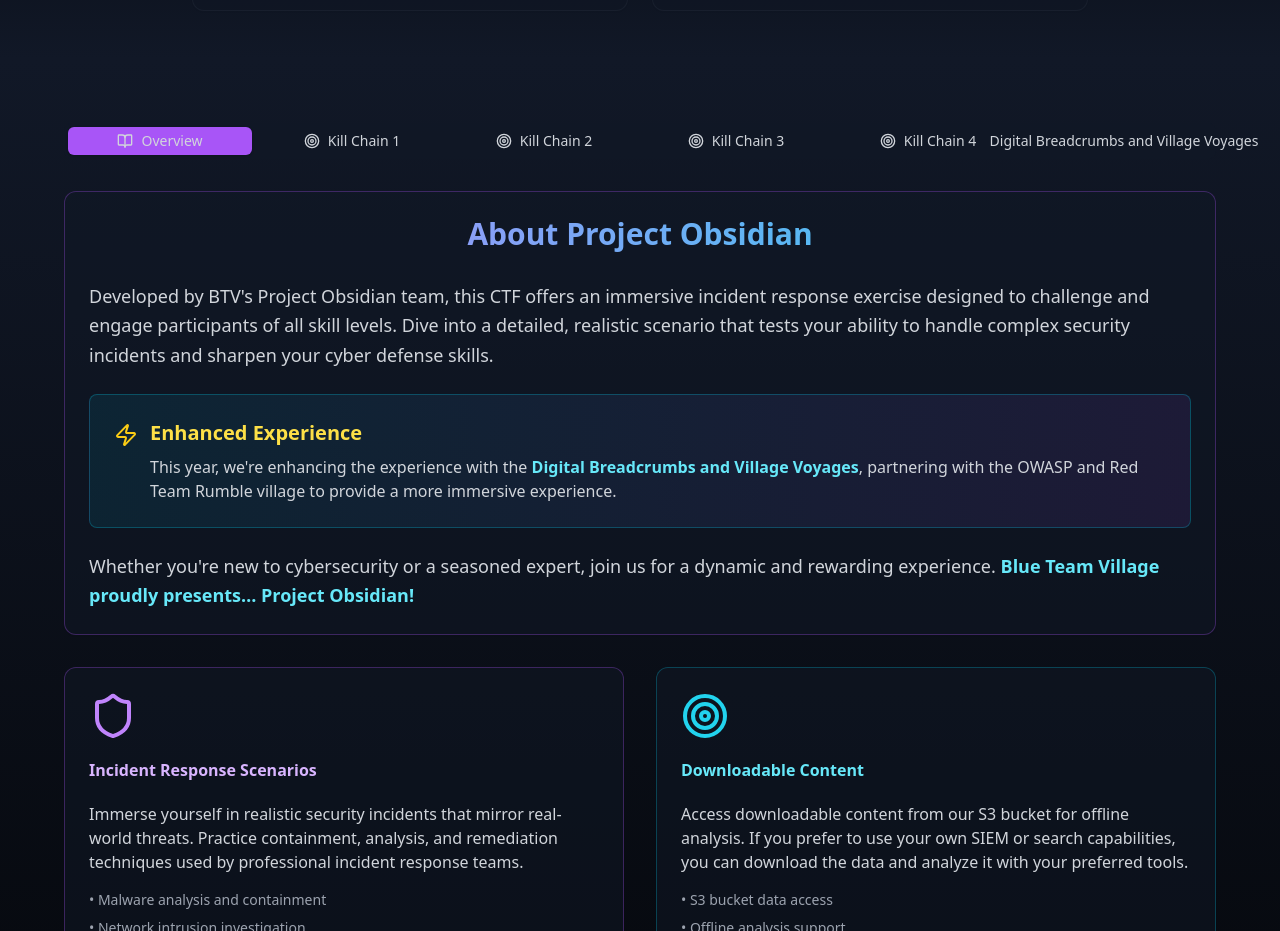
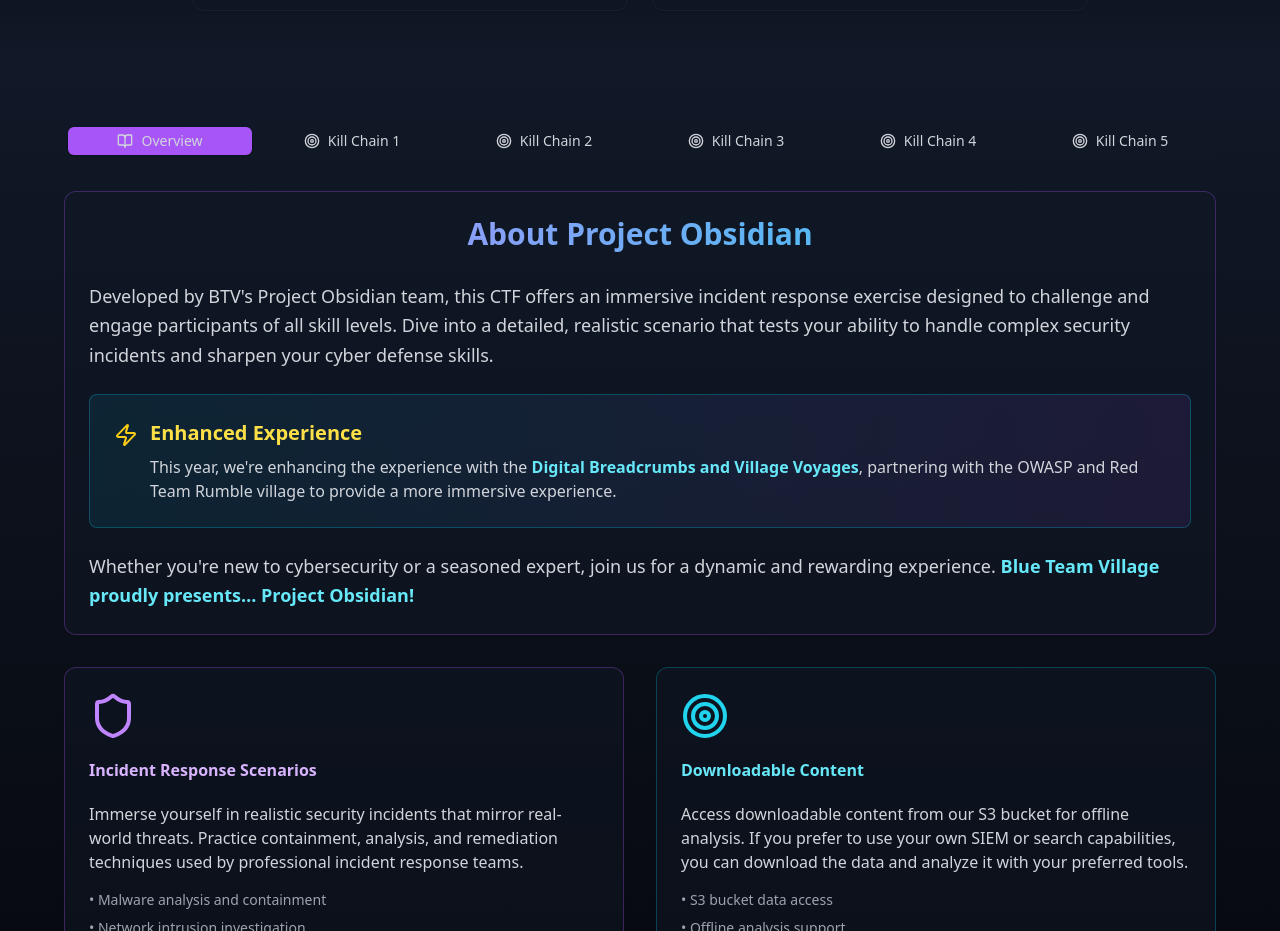
Before and after one commit to blueteamvillage/ctf-dot-blueteamvillage-dot-org-dc33, a Next.js app: page /challenges/project-obsidian in a window 1280 px wide. Shown: the part 1000-1931 px from the top of the page. Built offline with nearby package versions, Linux system fonts and the light colour scheme.

Commit message:
Update kill chain 5 tab title

```diff
--- a/components/kill-chain-tabs.tsx
+++ b/components/kill-chain-tabs.tsx
@@ -33,7 +33,7 @@
     { id: "overview", title: "Overview", icon: BookOpen, color: "purple" },
     ...killChains.map(chain => ({
       id: chain.id,
-      title: chain.id === "killchain5" ? "Digital Breadcrumbs and Village Voyages" : chain.title,
+      title: chain.title,
       icon: Target,
       color: chain.color
     }))
@@ -317,7 +317,7 @@
   },
   {
     id: "killchain5",
-    title: "Kill Chain #5",
+    title: "Kill Chain 5",
     description: "Kill Chain #5 takes players on a journey across multiple village domains, challenging them to uncover user behaviors, downloaded files, browser artifacts, and security community trivia—all while stitching together clues from file servers, local activity, and curiosity-fueled internet footprints.",
     color: "blue",
     focusAreas: [
```
